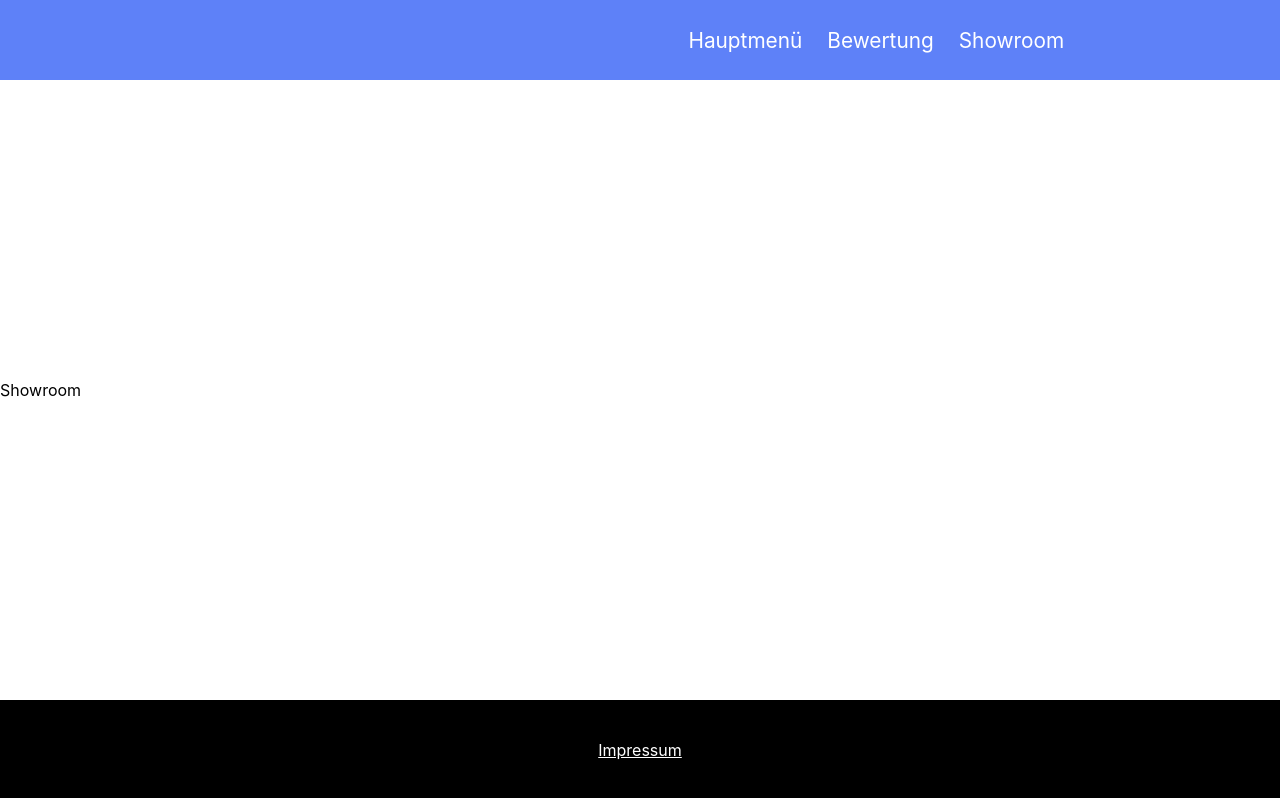
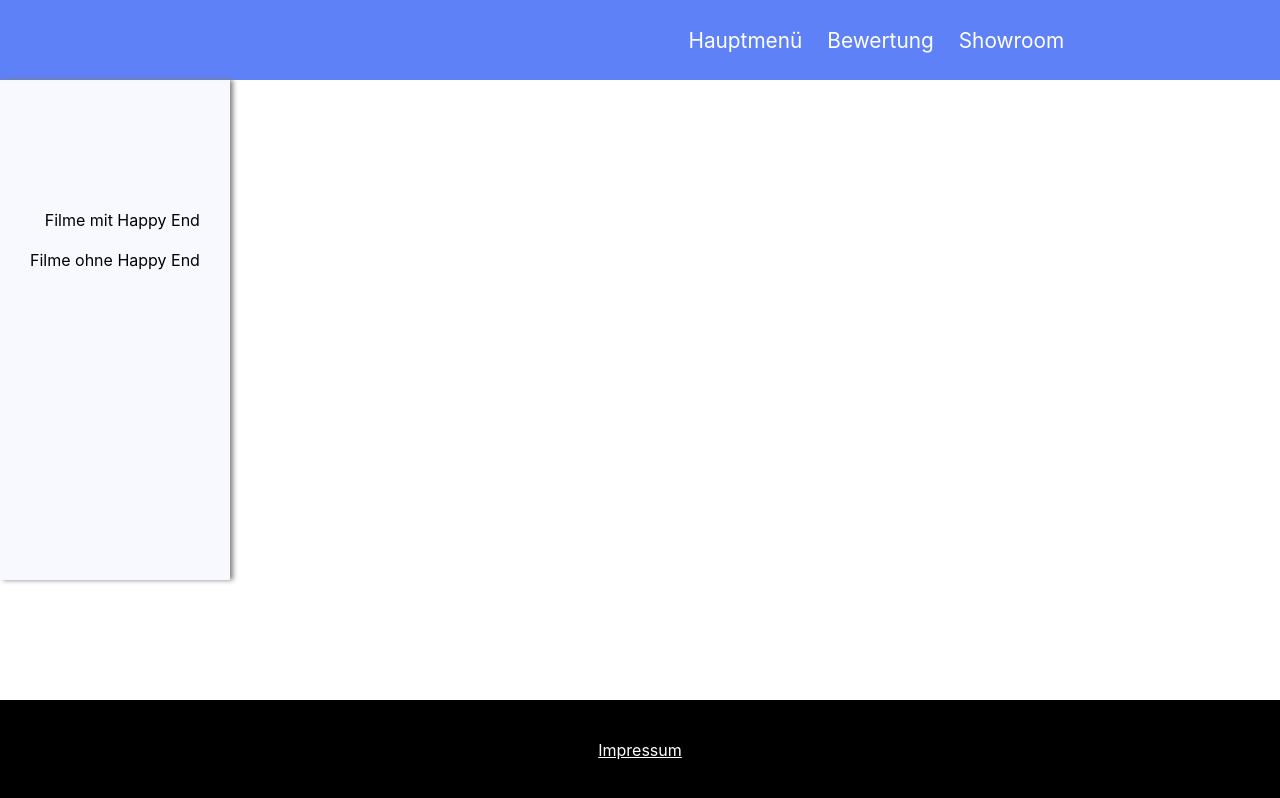
Before and after one commit to BastianHarttung/Happy-End-Movies, a React (Create React App) app: page /showroom in a window 1280 px wide. Built offline with nearby package versions, Linux system fonts and the light colour scheme; some icons are missing.

Commit message:
showroom sidebar

```diff
--- a/src/App.css
+++ b/src/App.css
@@ -0,0 +1,3 @@
+Header {
+    z-index: 10;
+}
--- a/src/App.js
+++ b/src/App.js
@@ -1,5 +1,5 @@
 import './App.css';
-import {Route, BrowserRouter, Routes } from "react-router-dom";
+import {Route, BrowserRouter, Routes} from "react-router-dom";
 import Header from "./components/Header";
 import Footer from "./components/Footer";
 import Hauptmenue from "./components/Hauptmenue";
@@ -9,8 +9,8 @@ import Showroom from "./components/Showroom";
 import {useState} from "react";
 import firestoreDb from "./Firebase";
 
-import { doc, setDoc, updateDoc, collection, getDocs, addDoc } from 'firebase/firestore';
-//import firestoreDb from "./Firebase";
+import {doc, setDoc, updateDoc, collection, getDocs, addDoc} from 'firebase/firestore';
+
 
 function App() {
 
@@ -21,11 +21,11 @@ function App() {
 
 
     async function saveMovieToDb(movieDb) {
-        try{
-            const movie= await addDoc(collection(firestoreDb, 'movies'), movieDb);
-            console.log('ID: ' ,movie.id);
-        }catch (e) {
-            console.log('Error',e)
+        try {
+            const movie = await addDoc(collection(firestoreDb, 'movies'), movieDb);
+            console.log('ID: ', movie.id);
+        } catch (e) {
+            console.log('Error', e)
         }
     }
 
@@ -49,7 +49,7 @@ function App() {
     // Get FSK from alterfreigaben.de API
     //TODO Cors?
     async function getFskFromApi(movieId) {
-        const fskUrlMovie = fskUrl + movieId +'/de'
+        const fskUrlMovie = fskUrl + movieId + '/de'
         console.log(fskUrlMovie)
         const response = await fetch(fskUrlMovie);
         let data = await response.json();
@@ -67,6 +67,8 @@ function App() {
     return (
         <BrowserRouter>
 
+            <div>
+
                 <Header/>
 
                 <Routes>
@@ -75,13 +77,16 @@ function App() {
                         saveSelectedMovie(movie)
                     }}/>} exact={true}/>
 
-                <Route path='/detailansicht' element={<DetailAnsicht parentCallback={(movieForDb) =>{saveMovieToDb(movieForDb)}} movie={selectedMovie}/>} exact={true}/>
+                    <Route path='/detailansicht' element={<DetailAnsicht parentCallback={(movieForDb) => {
+                        saveMovieToDb(movieForDb)
+                    }} movie={selectedMovie}/>} exact={true}/>
 
                     <Route path='/showroom' element={<Showroom/>}></Route>
 
                     <Route path='/' exact={true} element={<Hauptmenue/>}/>
 
                 </Routes>
+            </div>
 
             <Footer/>
 
--- a/src/components/Hauptmenue.module.css
+++ b/src/components/Hauptmenue.module.css
@@ -1,9 +1,13 @@
 .hauptmenueSection {
+    height: 70vh;
     display: flex;
     justify-content: center;
     align-items: center;
+
 }
 
 .startImage {
-    height: 500px;
+    object-fit: contain;
+    height: 100%;
+    width: 100%;
 }
--- a/src/components/Showroom.js
+++ b/src/components/Showroom.js
@@ -1,10 +1,15 @@
-
+import classes from "./Showroom.module.css";
 
 const Showroom = (props) => {
     return (
-        <div>
-            Showroom
-        </div>
+        <section className={classes.showroomSection}>
+            <div className={classes.sidebar}>
+                <div className={classes.filterContainer}>
+                    <div className={classes.filter} >Filme mit Happy End</div> {/*TODO*/}
+                    <div className={classes.filter} >Filme ohne Happy End</div> {/*TODO*/}
+                </div>
+            </div>
+        </section>
     )
 }
 
--- /dev/null
+++ b/src/components/Showroom.module.css
@@ -0,0 +1,21 @@
+.showroomSection {
+    position: relative;
+}
+
+.sidebar {
+    background-color: #f7f9ff;
+    min-height: 500px;
+    position: fixed;
+    left: 0;
+    box-shadow: 3px 0px 5px gray;
+}
+
+.filterContainer {
+    margin: 130px 10px;
+}
+
+.filter {
+    text-align: right;
+    margin: 20px;
+    cursor: pointer;
+}
```
Lines whose indentation alone changed are shown as unchanged.
